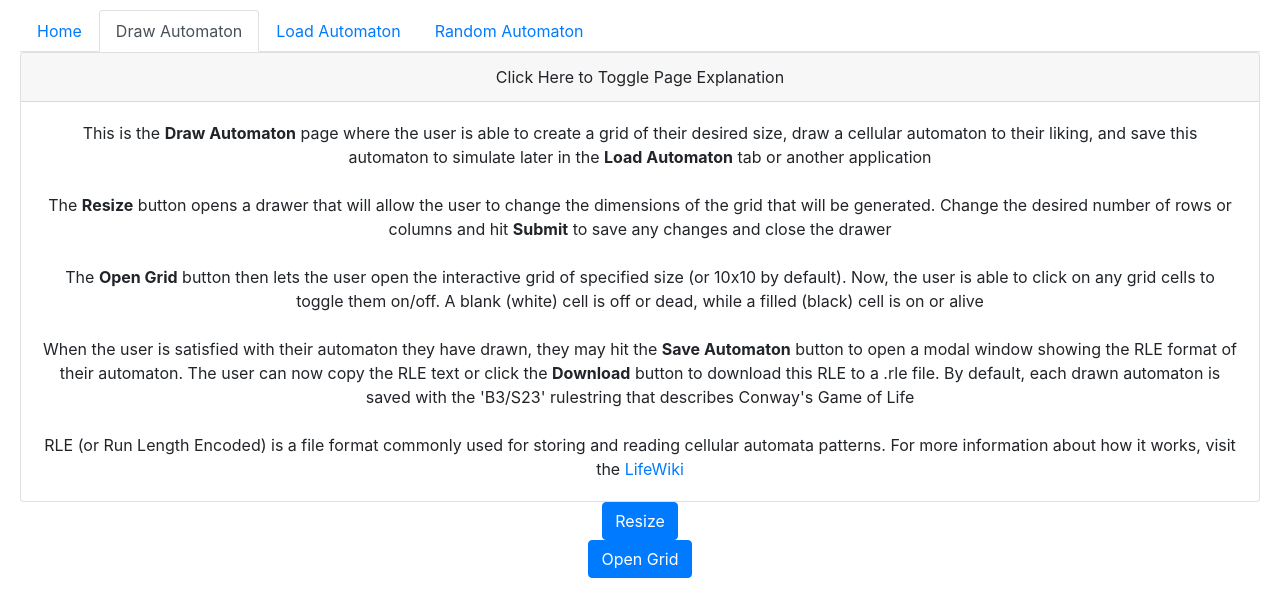
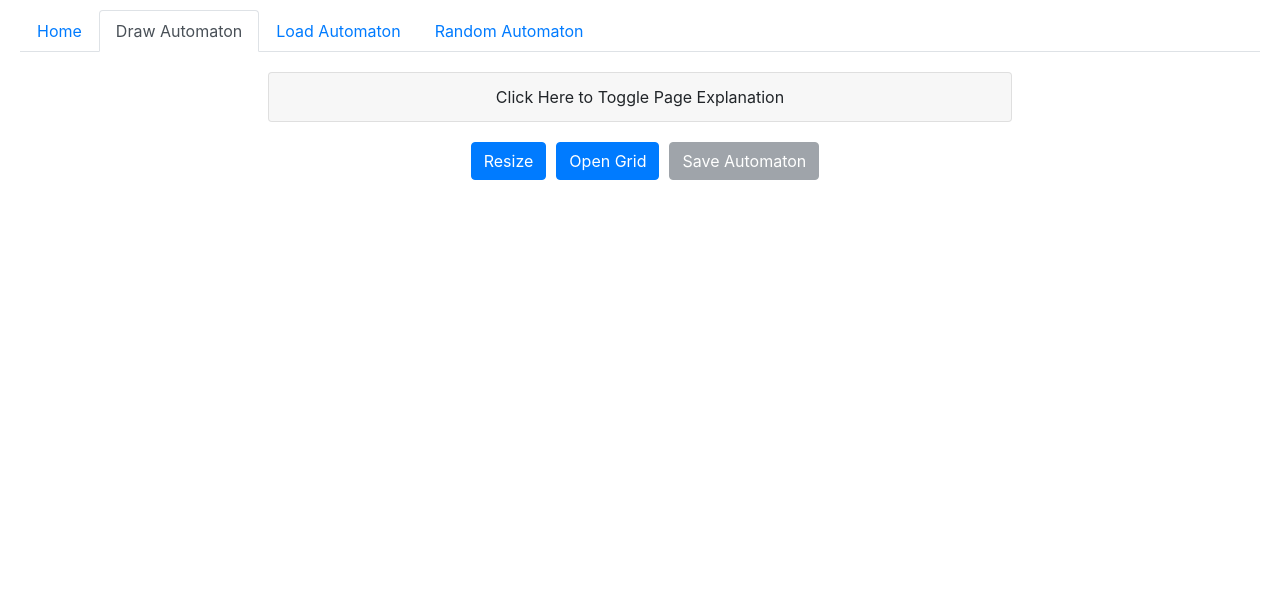
Before and after one commit to DavidKohler/Interactive-Life-like-Cellular-Automata, a React (Create React App) app: page / in a window 1280 px wide. Both pictures are taken after a click on the tab "Draw Automaton". Shown: the top 616 px of the page. Built offline with nearby package versions, Linux system fonts and the light colour scheme.

Commit message:
[add] finished styling draw grid page

```diff
--- a/src/components/SavedRLEModal.js
+++ b/src/components/SavedRLEModal.js
@@ -66,7 +66,11 @@ class SavedRLEModal extends Component {
     // render component
     return (
       <div>
-        <Button variant="primary" onClick={this.handleShow}>
+        <Button
+          variant={this.props.loadGrid ? 'primary' : 'secondary'}
+          onClick={this.handleShow}
+          disabled={!this.props.loadGrid}
+        >
           Save Automaton
         </Button>
 
--- /dev/null
+++ b/src/css/DrawGridPage.css
@@ -0,0 +1,37 @@
+.accordion-container {
+  padding: 20px 20%;
+}
+
+.draw-buttons {
+  display: flex;
+  flex-direction: row;
+  justify-content: center;
+}
+
+.resize-button-container {
+  padding: 0px 10px;
+}
+
+.open-grid-button-container {
+  padding-right: 10px;
+}
+
+.drawer-header {
+  padding-left: 40px;
+  padding-top: 20px;
+  font-weight: 600;
+}
+
+.column-header {
+  font-weight: 500;
+}
+
+.row-header {
+  font-weight: 500;
+}
+
+.submit-container {
+  display: flex;
+  flex-direction: column;
+  padding: 20px 40px;
+}
--- a/src/css/InteractiveGrid.css
+++ b/src/css/InteractiveGrid.css
@@ -1,12 +1,12 @@
 .grid {
-  margin: 1em auto;
+  margin: -20px auto 100px auto;
   border-collapse: collapse;
 }
 .grid td {
   cursor: pointer;
   width: 30px;
   height: 30px;
-  border: 1px solid #ccc;
+  border: 1px solid #9f9f9f;
 }
 .grid td.clicked {
   background-color: black;
--- a/src/tab_pages/DrawGridPage.js
+++ b/src/tab_pages/DrawGridPage.js
@@ -1,3 +1,4 @@
+import '../css/DrawGridPage.css';
 import Accordion from 'react-bootstrap/Accordion';
 import Button from 'react-bootstrap/Button';
 import Card from 'react-bootstrap/Card';
@@ -13,7 +14,7 @@ import { dimensionMarks } from '../sliders/sliderMarks';
     Component for Drawing Grid Tab
 */
 
-const wrapperStyle = { width: 800, margin: 50 };
+const wrapperStyle = { width: 600, margin: 50 };
 
 class DrawGridPage extends Component {
   constructor() {
@@ -42,9 +43,14 @@ class DrawGridPage extends Component {
       let table = document.querySelector('body > table');
       if (table !== null) {
         table.parentNode.removeChild(table);
-        this.setState((state) => ({
+        this.setState(
+          (state) => (
+            {
               refreshTabVal: state.refreshTabVal + 1,
-        }));
+            },
+            this.setState({ loadGrid: true })
+          )
+        );
       }
     }, 0);
   };
@@ -75,13 +81,16 @@ class DrawGridPage extends Component {
 
   render() {
     // render page and buttons
-    let displayGrid = this.state.loadGrid;
     return (
       <div>
-        <div>
-          <Accordion defaultActiveKey="0">
+        <div className="accordion-container">
+          <Accordion defaultActiveKey="">
             <Card>
-              <Accordion.Toggle as={Card.Header} eventKey="0">
+              <Accordion.Toggle
+                as={Card.Header}
+                eventKey="0"
+                style={{ cursor: 'pointer' }}
+              >
                 Click Here to Toggle Page Explanation
               </Accordion.Toggle>
               <Accordion.Collapse eventKey="0">
@@ -125,20 +134,27 @@ class DrawGridPage extends Component {
             </Card>
           </Accordion>
         </div>
+        <div className="draw-buttons">
           <div className="customizer-drawer">
             <React.Fragment key={'drawerOpen'}>
+              <div className="resize-button-container">
                 <Button onClick={this.toggleDrawer(true)}>{'Resize'}</Button>
+              </div>
               <Drawer
                 anchor={'right'}
                 onClose={this.toggleDrawer(false)}
                 open={this.state.drawerOpen}
+                style={{ 'user-select': 'none' }}
               >
+                <div className="drawer-header">
+                  Customize dimensions of interactive grid below <br />
+                  <br />
+                  Remember to hit submit to save changes!
+                </div>
                 <div className="column-slider" style={wrapperStyle}>
-                <div>
-                  Customize dimensions of interactive grid. Remember to hit
-                  submit to save changes!
+                  <div className="column-header">
+                    {`Columns: ${this.state.cols}`}
                   </div>
-                {`Columns: ${this.state.cols}`}
                   <Slider
                     defaultValue={this.state.cols}
                     handle={SliderHandle}
@@ -149,7 +165,7 @@ class DrawGridPage extends Component {
                   />
                 </div>
                 <div className="row-slider" style={wrapperStyle}>
-                {`Rows: ${this.state.rows}`}
+                  <div className="row-header">{`Rows: ${this.state.rows}`}</div>
                   <Slider
                     defaultValue={this.state.rows}
                     handle={SliderHandle}
@@ -165,15 +181,20 @@ class DrawGridPage extends Component {
               </Drawer>
             </React.Fragment>
           </div>
-        {displayGrid && (
+          <div className="open-grid-button-container">
+            <Button
+              onClick={this.makeGridAppear}
+              disabled={this.state.loadGrid}
+              variant={!this.state.loadGrid ? 'primary' : 'secondary'}
+            >
+              {'Open Grid'}
+            </Button>
+          </div>
           <div className="save-rle-container">
             <SavedRLEModal {...this.state} />
           </div>
-        )}
-        {!displayGrid && (
-          <Button onClick={this.makeGridAppear}>{'Open Grid'}</Button>
-        )}
-        {displayGrid && (
+        </div>
+        {this.state.loadGrid && (
           <InteractiveGrid
             key={this.props.refreshVal}
             rows={this.state.rows}
@@ -190,3 +211,4 @@ export default DrawGridPage;
 
 //TODO
 // styling
+// add user-select: none to text stuff
--- a/src/tab_pages/HomePage.js
+++ b/src/tab_pages/HomePage.js
@@ -101,8 +101,3 @@ class HomePage extends Component {
 }
 
 export default HomePage;
-
-//TODO
-// styling
-// add user-select: none to text stuff
-// add warning about using B0 on other boundless apps
```
Lines whose indentation alone changed are shown as unchanged.
